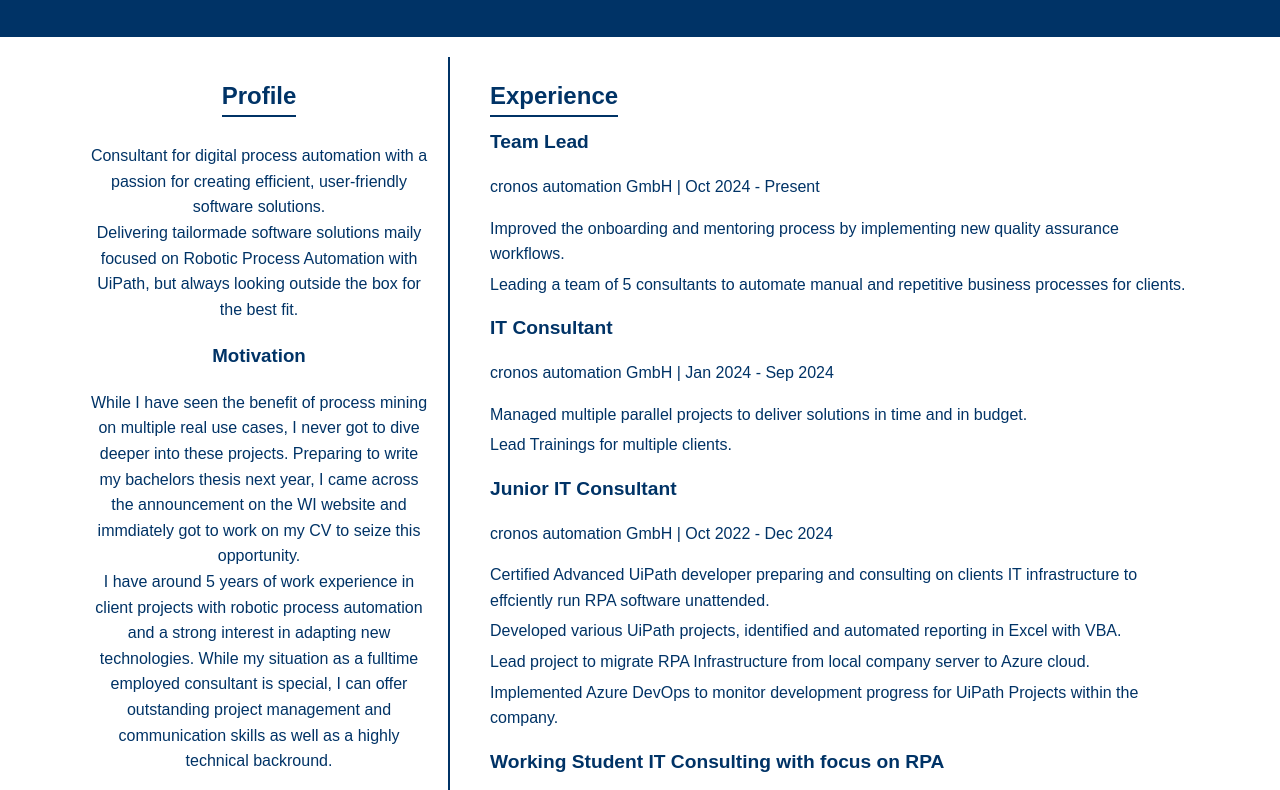
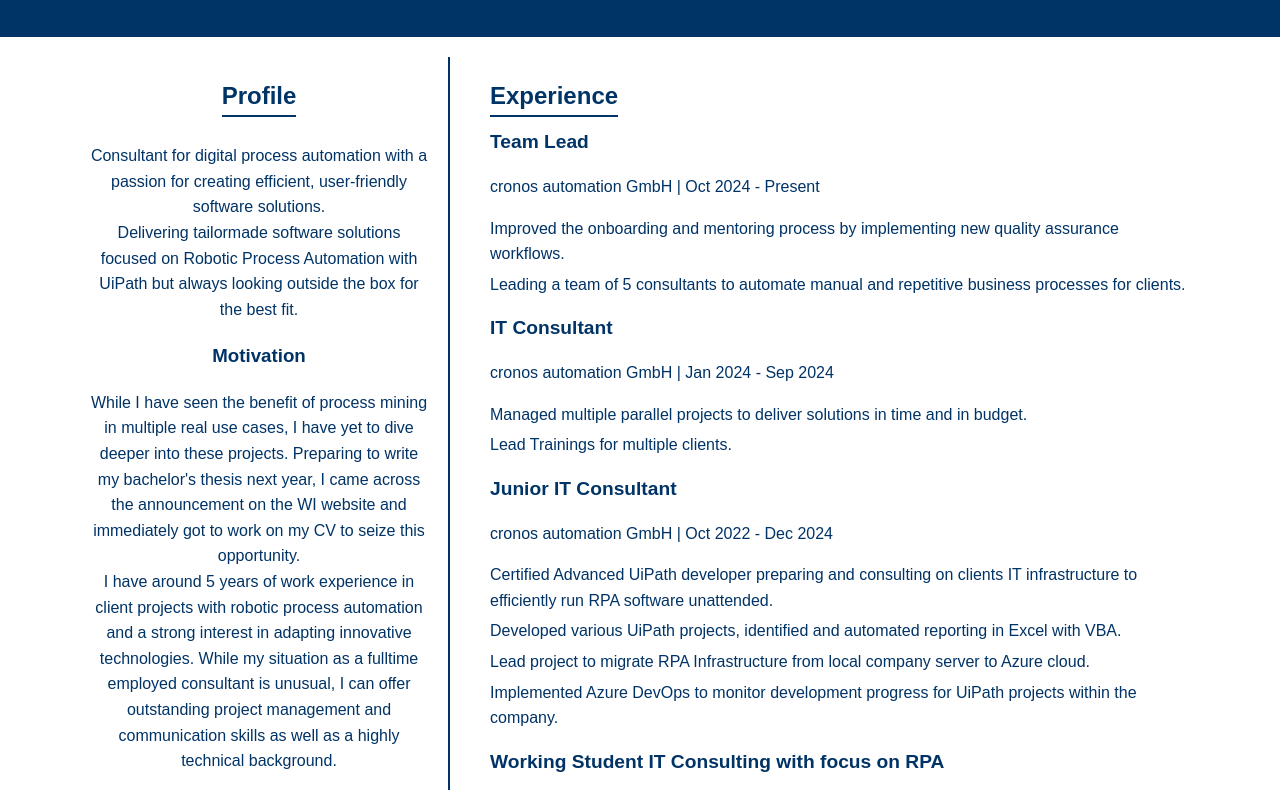
Before and after one commit to simon-krabbe/simon-krabbe.github.io, a plain HTML site: page index.html in a window 1280 px wide. Shown: the part 107-897 px from the top of the page. Drawn offline with Linux system fonts and the light colour scheme.

Commit message:
Update index.html
Updated texts to remove typos

```diff
--- a/index.html
+++ b/index.html
@@ -23,10 +23,10 @@
             <!-- Profile Section -->
             <section class="profile">
                 <h2>Profile</h2>
-                <p>Consultant for digital process automation with a passion for creating efficient, user-friendly software solutions. </br> Delivering tailormade software solutions maily focused on Robotic Process Automation with UiPath, but always looking outside the box for the best fit.</p>
+                <p>Consultant for digital process automation with a passion for creating efficient, user-friendly software solutions. </br> Delivering tailormade software solutions focused on Robotic Process Automation with UiPath but always looking outside the box for the best fit.</p>
 
                 <h3>Motivation</h3>
-                <p>While I have seen the benefit of process mining on multiple real use cases, I never got to dive deeper into these projects. Preparing to write my bachelors thesis next year, I came across the announcement on the WI website and immdiately got to work on my CV to seize this opportunity. </br>I have around 5 years of work experience in client projects with robotic process automation and a strong interest in adapting new technologies. While my situation as a fulltime employed consultant is special, I can offer outstanding project management and communication skills as well as a highly technical backround.</p>
+                <p>While I have seen the benefit of process mining in multiple real use cases, I have yet to dive deeper into these projects. Preparing to write my bachelor's thesis next year, I came across the announcement on the WI website and immediately got to work on my CV to seize this opportunity. </br>I have around 5 years of work experience in client projects with robotic process automation and a strong interest in adapting innovative technologies. While my situation as a fulltime employed consultant is unusual, I can offer outstanding project management and communication skills as well as a highly technical background.</p>
                 <!-- Image Section -->
                 <img src="profile.jpg" alt="Simon Krabbe">
             </section>
@@ -57,10 +57,10 @@
                     <h3>Junior IT Consultant</h3>
                     <p>cronos automation GmbH | Oct 2022 - Dec 2024</p>
                     <ul>
-                        <li>Certified Advanced UiPath developer preparing and consulting on clients IT infrastructure to effciently run RPA software unattended.</li>
+                        <li>Certified Advanced UiPath developer preparing and consulting on clients IT infrastructure to efficiently run RPA software unattended.</li>
                         <li>Developed various UiPath projects, identified and automated reporting in Excel with VBA.</li>
                         <li>Lead project to migrate RPA Infrastructure from local company server to Azure cloud.</li>
-                        <li>Implemented Azure DevOps to monitor development progress for UiPath Projects within the company.</li>
+                        <li>Implemented Azure DevOps to monitor development progress for UiPath projects within the company.</li>
                     </ul>
                 </div>
                 <div class="job">
```
